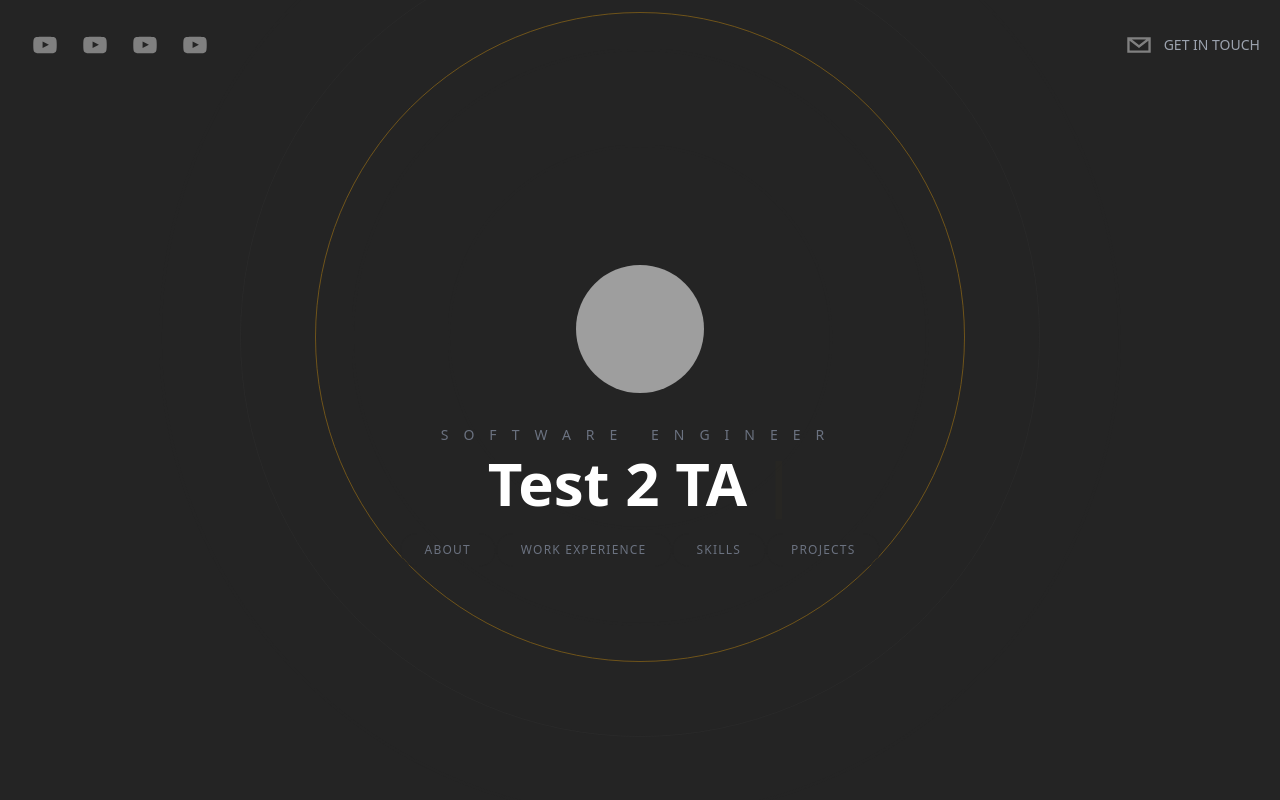
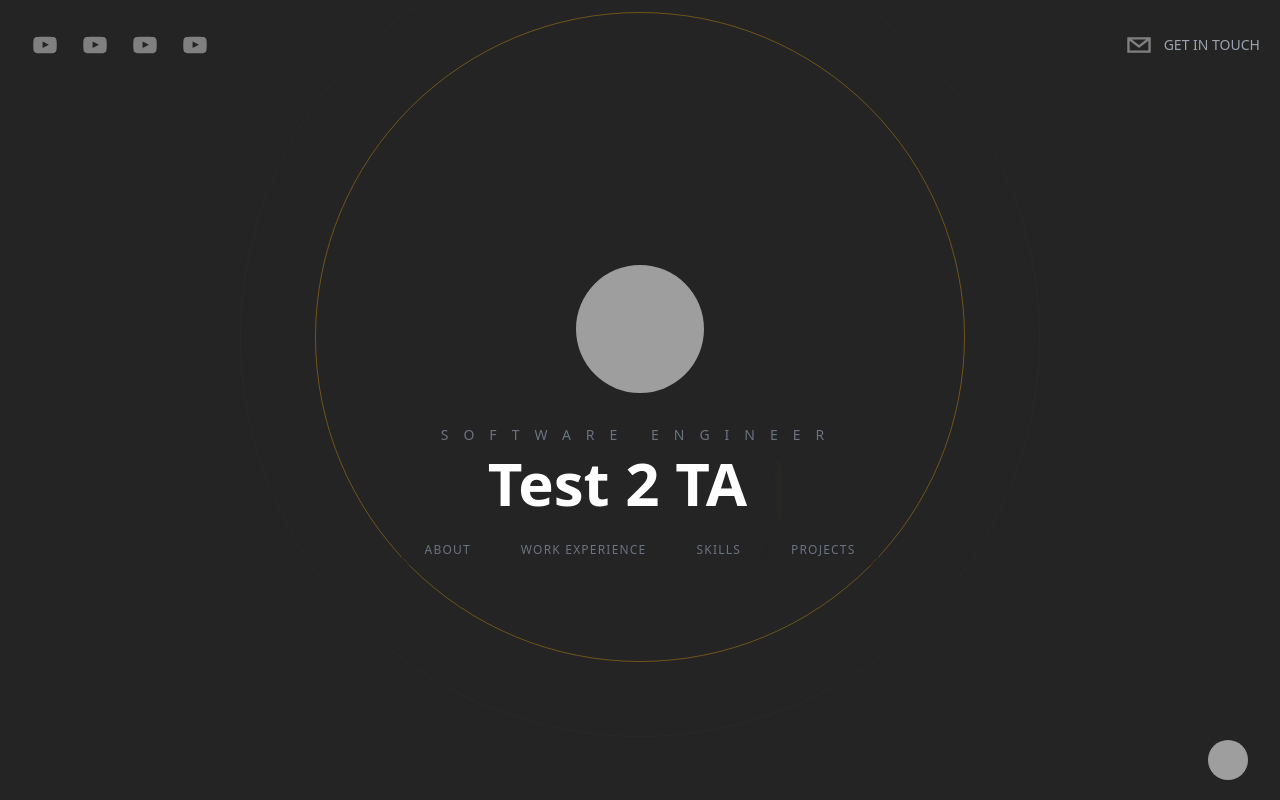
Before and after one commit to skm0078/my-project, a Next.js app: page / in a window 1280 px wide. Built offline with nearby package versions, Linux system fonts and the light colour scheme; grey boxes are pictures that could not be loaded.

Commit message:
scrollbar + back to top temp done

```diff
--- a/components/Header.tsx
+++ b/components/Header.tsx
@@ -1,6 +1,7 @@
 import React from "react";
 import { SocialIcon } from "react-social-icons";
 import { motion } from "framer-motion";
+import Link from "next/link";
 
 type Props = {};
 
@@ -45,6 +46,7 @@
           bgColor="transparent"
         />
       </motion.div>
+      <Link href="#contactme">
         <motion.div
           className="flex flex-row it text-gray-300 cursor-pointer items-center"
           initial={{
@@ -72,6 +74,7 @@
             Get in Touch
           </p>
         </motion.div>
+      </Link>
     </header>
   );
 };
--- a/components/Projects.tsx
+++ b/components/Projects.tsx
@@ -22,7 +22,7 @@
         Projects
       </h3>
 
-      <div className="relative w-full flex overflow-xscroll overflow-y-hidden snap-x snap-mandatory z-20">
+      <div className="relative w-full flex overflow-xscroll overflow-y-hidden snap-x snap-mandatory z-20 scrollbar-thin scrollbar-track-gray-400/20 scrollbar-thumb-[#F7AB0A]">
         {projects.map((project, i) => (
           <div
             key={i}
--- a/components/WorkExperience.tsx
+++ b/components/WorkExperience.tsx
@@ -21,7 +21,7 @@
       <h3 className="absolute top-24 upppercase tracking-[20px] text-gray-500 text-2xl">
         Experience
       </h3>
-      <div className="w-full flex space-x-5 overflow-x-scroll p-10 snap-x snap-mandatory">
+      <div className="w-full flex space-x-5 overflow-x-scroll p-10 snap-x snap-mandatory scrollbar scrollbar-track-gray-400/20 scrollbar-thumb-[#F7AB0A]">
         <ExperienceCard />
         <ExperienceCard />
         <ExperienceCard />
--- a/package.json
+++ b/package.json
@@ -28,6 +28,7 @@
   "devDependencies": {
     "autoprefixer": "^10.4.13",
     "postcss": "^8.4.21",
+    "tailwind-scrollbar": "^2.1.0",
     "tailwindcss": "^3.2.6"
   }
 }
--- a/pages/index.tsx
+++ b/pages/index.tsx
@@ -1,7 +1,6 @@
 import Head from "next/head";
 import Image from "next/image";
 import { Inter } from "@next/font/google";
-import styles from "@/styles/Home.module.css";
 import Header from "@/components/Header";
 import Hero from "@/components/Hero";
 import About from "@/components/About";
@@ -9,12 +8,13 @@
 import Skills from "@/components/Skills";
 import Projects from "@/components/Projects";
 import ContactMe from "@/components/ContactMe";
+import Link from "next/link";
 
 const inter = Inter({ subsets: ["latin"] });
 
 export default function Home() {
   return (
-    <div className="bg-[rgb(36,36,36)] text-white h-screen snap-y snap-mandatory overflow-scroll z-0">
+    <div className="bg-[rgb(36,36,36)] text-white h-screen snap-y snap-mandatory overflow-y-scroll overflow-x-hidden z-0 scrollbar scrollbar-track-gray-400/20 scrollbar-thumb-[#F7AB0A]">
       <Head>
         <title>Create Next App</title>
         <meta name="description" content="A Portfolio" />
@@ -55,6 +55,18 @@
       <section id="contactme" className="snap-start">
         <ContactMe />
       </section>
+
+      <Link href="#hero">
+        <footer className="sticky bottom-5 w-full cursor-pointer">
+          <div className="flex items-center justify-end mr-8 mb-8">
+            <img
+              className="h-10 w-10 rounded-full filter grayscale hover:grayscale-0 cursor-pointer"
+              src="https://i.imgur.com/e2yvD6A.png"
+              alt=""
+            />
+          </div>
+        </footer>
+      </Link>
     </div>
   );
 }
--- a/tailwind.config.js
+++ b/tailwind.config.js
@@ -11,5 +11,5 @@
   theme: {
     extend: {},
   },
-  plugins: [],
+  plugins: [require("tailwind-scrollbar")],
 }
```
Also changed, not shown: 1 other file (tests, documents, lock files or other folders). Lines whose indentation alone changed are shown as unchanged.
